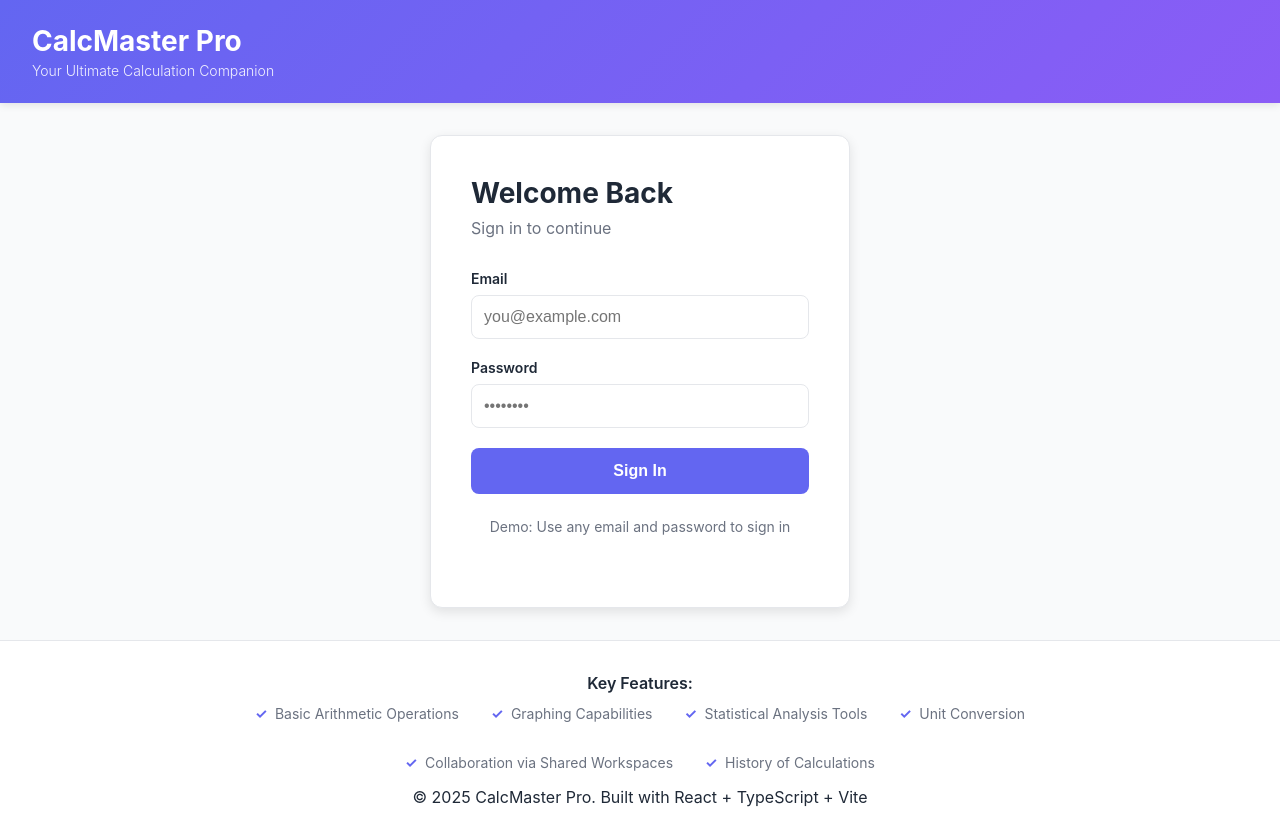
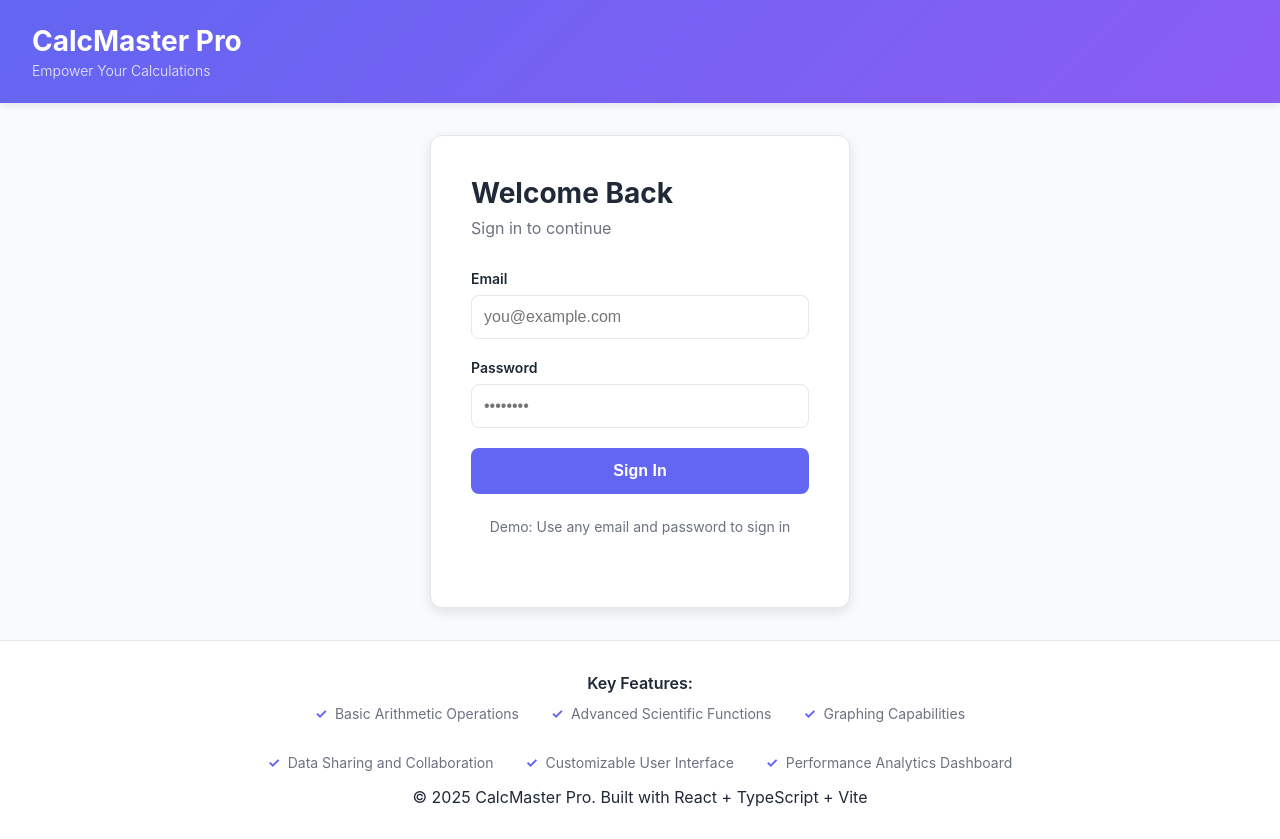
Before and after one commit to playworks93/calcmaster-pro-landing-app, a React (Vite) app: page / in a window 1280 px wide. Built offline with nearby package versions, Linux system fonts and the light colour scheme.

Commit message:
Add src/App.tsx

```diff
--- a/src/App.tsx
+++ b/src/App.tsx
@@ -2,10 +2,10 @@ import { useState } from 'react'
 import Dashboard from './components/Dashboard'
 import Auth from './components/Auth'
 import CalculatorDisplay from './components/CalculatorDisplay'
-import ButtonPanel from './components/ButtonPanel'
-import GraphView from './components/GraphView'
-import HistoryLog from './components/HistoryLog'
+import ButtonPad from './components/ButtonPad'
+import HistoryPanel from './components/HistoryPanel'
 import SettingsModal from './components/SettingsModal'
+import GraphingTool from './components/GraphingTool'
 
 function App() {
   const [isAuthenticated, setIsAuthenticated] = useState(false)
@@ -23,7 +23,7 @@ function App() {
       <header className="app-header">
         <div className="header-content">
           <h1>CalcMaster Pro</h1>
-          <p className="tagline">Your Ultimate Calculation Companion</p>
+          <p className="tagline">Empower Your Calculations</p>
         </div>
         {isAuthenticated && (
           <button onClick={handleLogout} className="btn-logout">
@@ -45,11 +45,11 @@ function App() {
           <h3>Key Features:</h3>
           <ul>
           <li>Basic Arithmetic Operations</li>
+          <li>Advanced Scientific Functions</li>
           <li>Graphing Capabilities</li>
-          <li>Statistical Analysis Tools</li>
-          <li>Unit Conversion</li>
-          <li>Collaboration via Shared Workspaces</li>
-          <li>History of Calculations</li>
+          <li>Data Sharing and Collaboration</li>
+          <li>Customizable User Interface</li>
+          <li>Performance Analytics Dashboard</li>
           </ul>
         </div>
         <p>&copy; 2025 CalcMaster Pro. Built with React + TypeScript + Vite</p>
```
